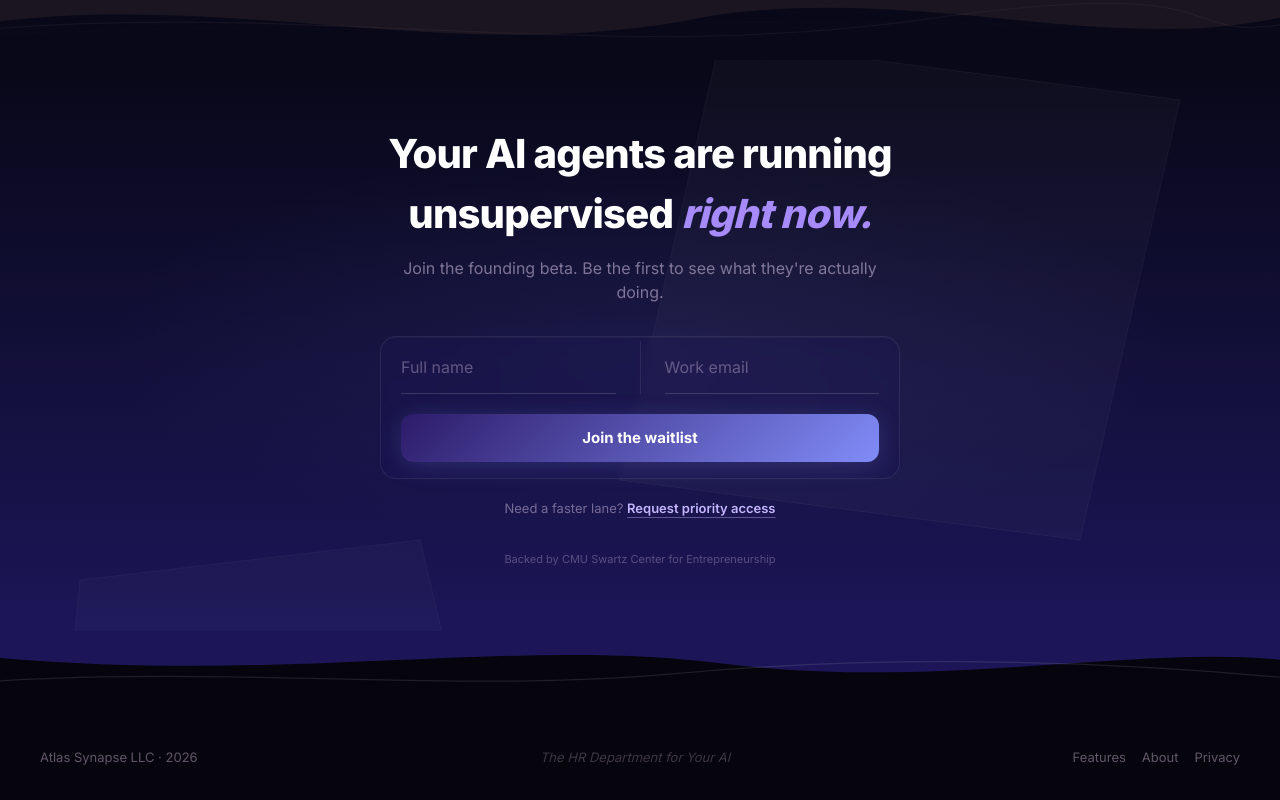
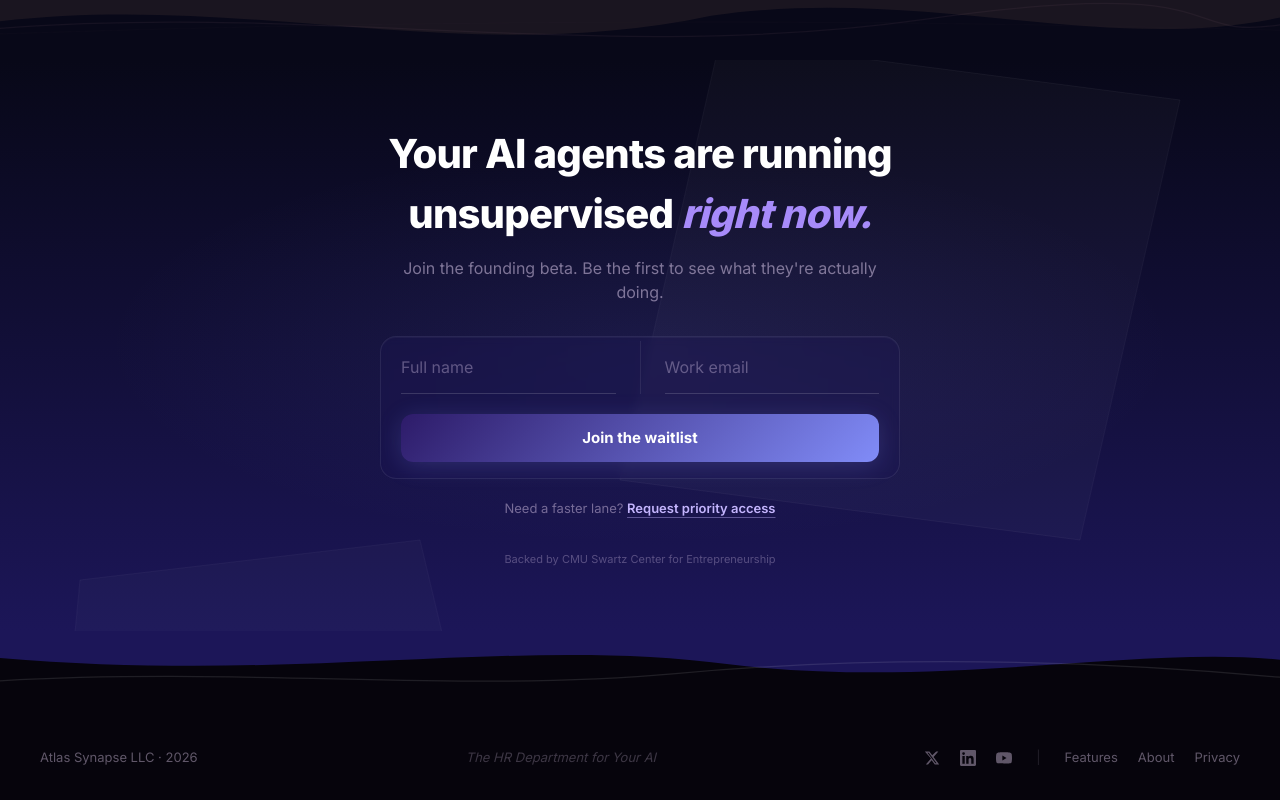
Before and after one commit to atlassynapseai/Atlas-Synapse-Pitch-Site, a Next.js app: page / in a window 1280 px wide. Shown: the part 5725-6525 px from the top of the page. Built offline with nearby package versions, Linux system fonts and the light colour scheme.

Commit message:
Add social media links to footer (X, LinkedIn, YouTube)

```diff
--- a/src/components/landing/footer.tsx
+++ b/src/components/landing/footer.tsx
@@ -1,12 +1,55 @@
 import { LANDING } from "@/lib/landing-palette";
+
+const SOCIALS = [
+  {
+    label: "X / Twitter",
+    href: "https://x.com/AtlasSynapse",
+    icon: (
+      <svg width="16" height="16" viewBox="0 0 24 24" fill="currentColor" aria-hidden="true">
+        <path d="M18.244 2.25h3.308l-7.227 8.26 8.502 11.24H16.17l-4.714-6.231-5.401 6.231H2.747l7.73-8.835L1.254 2.25H8.08l4.253 5.622 5.911-5.622Zm-1.161 17.52h1.833L7.084 4.126H5.117z" />
+      </svg>
+    ),
+  },
+  {
+    label: "LinkedIn",
+    href: "https://linkedin.com/company/atlas-synapse",
+    icon: (
+      <svg width="16" height="16" viewBox="0 0 24 24" fill="currentColor" aria-hidden="true">
+        <path d="M20.447 20.452h-3.554v-5.569c0-1.328-.027-3.037-1.852-3.037-1.853 0-2.136 1.445-2.136 2.939v5.667H9.351V9h3.414v1.561h.046c.477-.9 1.637-1.85 3.37-1.85 3.601 0 4.267 2.37 4.267 5.455v6.286zM5.337 7.433a2.062 2.062 0 0 1-2.063-2.065 2.064 2.064 0 1 1 2.063 2.065zm1.782 13.019H3.555V9h3.564v11.452zM22.225 0H1.771C.792 0 0 .774 0 1.729v20.542C0 23.227.792 24 1.771 24h20.451C23.2 24 24 23.227 24 22.271V1.729C24 .774 23.2 0 22.222 0h.003z" />
+      </svg>
+    ),
+  },
+  {
+    label: "YouTube",
+    href: "https://www.youtube.com/@AtlasSynapse",
+    icon: (
+      <svg width="16" height="16" viewBox="0 0 24 24" fill="currentColor" aria-hidden="true">
+        <path d="M23.498 6.186a3.016 3.016 0 0 0-2.122-2.136C19.505 3.545 12 3.545 12 3.545s-7.505 0-9.377.505A3.017 3.017 0 0 0 .502 6.186C0 8.07 0 12 0 12s0 3.93.502 5.814a3.016 3.016 0 0 0 2.122 2.136c1.871.505 9.376.505 9.376.505s7.505 0 9.377-.505a3.015 3.015 0 0 0 2.122-2.136C24 15.93 24 12 24 12s0-3.93-.502-5.814zM9.545 15.568V8.432L15.818 12l-6.273 3.568z" />
+      </svg>
+    ),
+  },
+];
 
 export function Footer() {
   return (
     <footer className="border-t border-[#2D1B69]/30 py-8" style={{ background: LANDING.footer.solid }}>
-      <div className="mx-auto flex w-full max-w-[1400px] flex-col items-center justify-between gap-3 px-6 text-[13px] text-[#E8D5F5]/40 lg:px-10 md:flex-row">
+      <div className="mx-auto flex w-full max-w-[1400px] flex-col items-center justify-between gap-6 px-6 text-[13px] text-[#E8D5F5]/40 lg:px-10 md:flex-row md:gap-3">
         <span>Atlas Synapse LLC &middot; {new Date().getFullYear()}</span>
         <span className="italic opacity-60">The HR Department for Your AI</span>
-        <div className="flex gap-4">
+        <div className="flex items-center gap-5">
+          {SOCIALS.map((s) => (
+            <a
+              key={s.label}
+              href={s.href}
+              target="_blank"
+              rel="noopener noreferrer"
+              aria-label={s.label}
+              className="transition-colors hover:text-[#E8D5F5]/80"
+            >
+              {s.icon}
+            </a>
+          ))}
+          <span className="mx-1 opacity-30">|</span>
           <a href="#" className="transition-colors hover:text-[#E8D5F5]/80">Features</a>
           <a href="#" className="transition-colors hover:text-[#E8D5F5]/80">About</a>
           <a href="#" className="transition-colors hover:text-[#E8D5F5]/80">Privacy</a>
```
